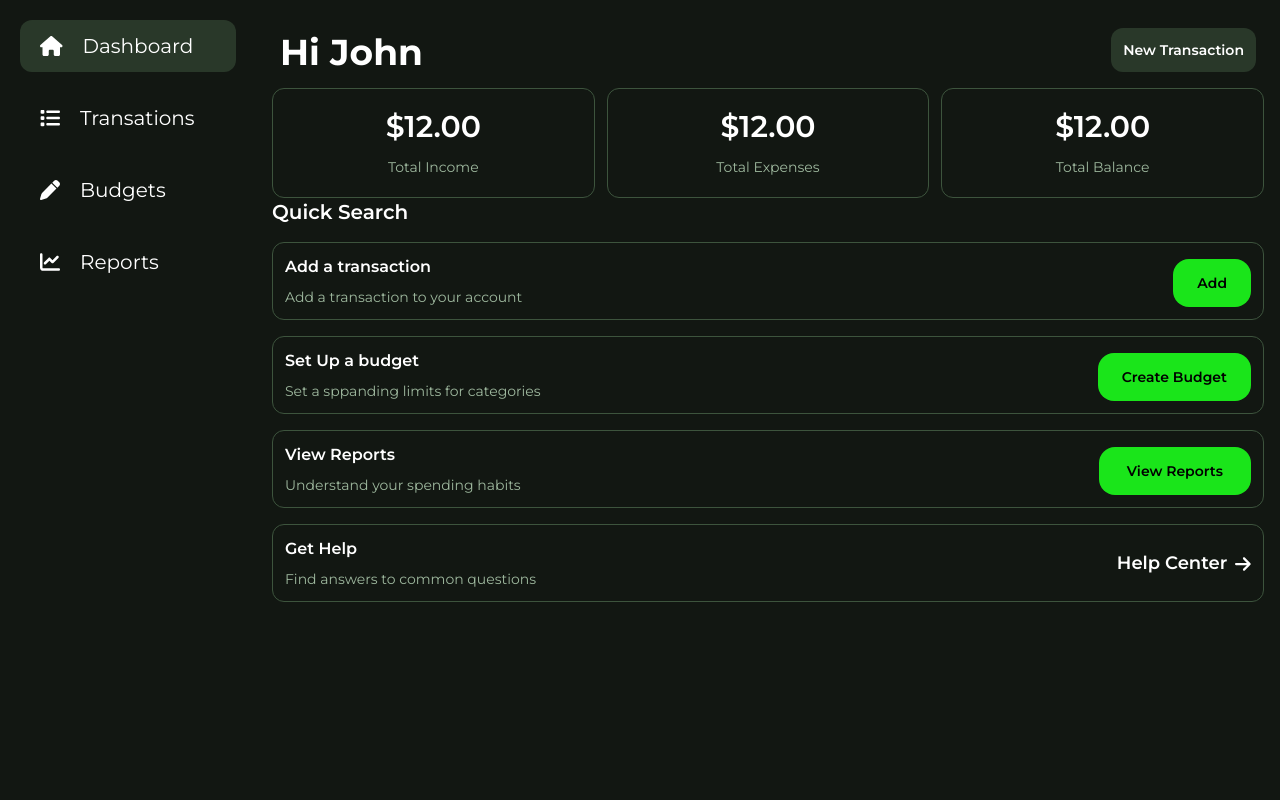
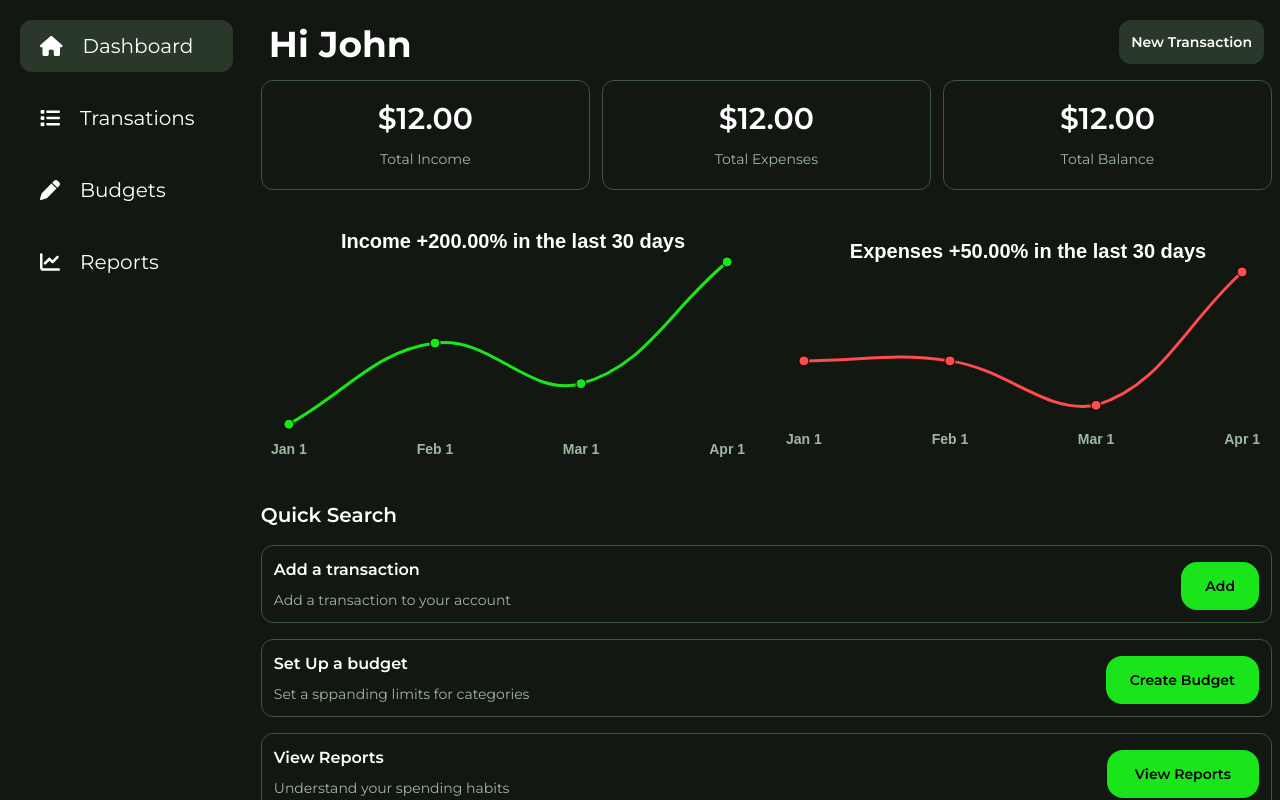
Before and after one commit to SirvalFilho/personal-financial-app, a Vue app: page /home in a window 1280 px wide. Built offline with nearby package versions, Linux system fonts and the light colour scheme.

Commit message:
feat: create charts home

```diff
--- a/package.json
+++ b/package.json
@@ -11,8 +11,10 @@
   "dependencies": {
     "@fortawesome/fontawesome-free": "^6.7.2",
     "@tailwindcss/vite": "^4.1.5",
+    "chart.js": "^4.4.9",
     "tailwindcss": "^4.1.5",
     "vue": "^3.5.13",
+    "vue-chartjs": "^5.3.2",
     "vue-router": "^4.5.1"
   },
   "devDependencies": {
--- a/src/App.vue
+++ b/src/App.vue
@@ -1,12 +1,13 @@
 <template>
-  <div class="flex min-h-screen">
-    <aside class="w-1/5">
-      <NavBar />
-    </aside>
-    <main class="w-4/5 p-2">
-      <router-view/>
-    </main>
-  </div>
+ <div class="flex min-h-screen overflow-x-hidden">
+  <aside class="flex-[1] max-w-[20vw] overflow-x-hidden">
+    <NavBar />
+  </aside>
+  <main class="flex-[4] p-2  overflow-x-hidden">
+    <router-view />
+  </main>
+</div>
+
 </template>
 
 <script setup>
--- a/src/components/NavBar.vue
+++ b/src/components/NavBar.vue
@@ -1,5 +1,5 @@
 <template>
-  <div class="w-full min-h-screen flex flex-col gap-5 justify-start p-5">
+  <div class=" min-h-screen flex flex-col gap-5 justify-start p-5">
     <router-link to="/" :class="[
     'flex items-center gap-5 px-5 p-3 text-white text-xl hover:bg-[var(--bg-option-focus)] hover:rounded-xl',
     $route.path === '/home' ? 'bg-[var(--bg-option-focus)] rounded-xl' : ''
--- /dev/null
+++ b/src/components/home/ChartsHome.vue
@@ -0,0 +1,234 @@
+<script setup>
+import { Line } from 'vue-chartjs'
+import { Chart as ChartJS, CategoryScale, LinearScale, LineElement, Title, Tooltip, Legend, PointElement } from 'chart.js'
+
+// Registrar os componentes necessários
+ChartJS.register(CategoryScale, LinearScale, LineElement, Title, Tooltip, Legend, PointElement)
+
+function calculatePercentageChange(data) {
+  const dataStart = data[0];
+  const dataEnd = data[data.length - 1];
+  return ((dataEnd - dataStart) / dataStart) * 100;
+}
+const chartData1 = {
+  labels: ['Jan 1', 'Feb 1', 'Mar 1', 'Apr 1'],
+  datasets: [
+    {
+      data: [100, 200, 150, 300],
+      borderColor: '#1AE51A',
+      backgroundColor: 'transparent',
+      tension: 0.4,
+      pointBackgroundColor: '#1AE51A',
+      pointBorderColor: '#000',
+      pointRadius: 5,
+    }
+  ]
+}
+const chartOptions1 = {
+  responsive: true,
+  plugins: {
+    legend: {
+      display: true,
+      position: 'top',
+
+      labels: {
+        generateLabels: function(chart) {
+          if (!chart || !chart.data || !chart.data.datasets || chart.data.datasets.length === 0) {
+            return []; // Se o gráfico ou dados não estão disponíveis, retorna uma lista vazia
+          }
+
+          let labels = ChartJS.defaults.plugins.legend.labels.generateLabels(chart);
+
+          const dataset = chart.data.datasets[0]; // Aqui pegamos o primeiro dataset
+          if (!dataset || !dataset.data || dataset.data.length === 0) {
+            return labels; // Se não houver dados no dataset, retorna os labels originais
+          }
+
+          const dataStart = dataset.data[0];
+          const dataEnd = dataset.data[dataset.data.length - 1];
+          const percentageChange = calculatePercentageChange(dataset.data);
+
+          if(percentageChange > 0){
+            labels[0].text = `Income +${percentageChange.toFixed(2)}% in the last 30 days`;
+          }else{
+            labels[0].text = `Income -${percentageChange.toFixed(2)}% in the last 30 days`;
+          }
+
+          return labels;
+        },
+        boxWidth: 0,
+        color: '#FFF',
+        font: {
+          size: 20,
+          family: 'Arial',
+          weight: 'bold'
+        },
+
+      },
+    },
+    tooltip: {
+      enabled: true
+    },
+    tooltip: { enabled: true }
+  },
+  scales: {
+    y: {
+    ticks: {
+      display: false
+    },
+    grid: {
+      display: false,
+      drawBorder: false
+    },
+    border:{
+      display: false
+    }
+  },
+  x: {
+    grid: {
+      display: false,
+      drawBorder: false
+    },
+    border:{
+      display: false
+    },
+    ticks: {
+      color: '#9EB89E',
+      font: {
+        size: 14,
+        weight: 'bold',
+        family: 'Arial'
+      },
+      padding: 10
+    }
+  }
+}
+}
+
+const chartData2 = {
+  labels: ['Jan 1', 'Feb 1', 'Mar 1', 'Apr 1'],
+  datasets: [
+    {
+      data: [200, 200, 150, 300],
+      borderColor: '#1AE51A',
+      backgroundColor: 'transparent',
+      tension: 0.4,
+      pointBackgroundColor: '#1AE51A',
+      pointBorderColor: '#000',
+      pointRadius: 5,
+    }
+  ]
+}
+
+const chartOptions2 = {
+  responsive: true,
+  plugins: {
+    legend: {
+      display: true,
+      position: 'top',
+      labels: {
+        generateLabels: function(chart) {
+          if (!chart || !chart.data || !chart.data.datasets || chart.data.datasets.length === 0) {
+            return []; // Se o gráfico ou dados não estão disponíveis, retorna uma lista vazia
+          }
+
+          let labels = ChartJS.defaults.plugins.legend.labels.generateLabels(chart);
+
+          const dataset = chart.data.datasets[0]; // Aqui pegamos o primeiro dataset
+          if (!dataset || !dataset.data || dataset.data.length === 0) {
+            return labels; // Se não houver dados no dataset, retorna os labels originais
+          }
+
+          const dataStart = dataset.data[0];
+          const dataEnd = dataset.data[dataset.data.length - 1];
+          const percentageChange = calculatePercentageChange(dataset.data);
+
+          if(percentageChange > 0){
+            labels[0].text = `Expenses +${percentageChange.toFixed(2)}% in the last 30 days`;
+          }else{
+            labels[0].text = `Expenses ${percentageChange.toFixed(2)}% in the last 30 days`;
+          }
+           // Alterando o texto da legenda
+
+          return labels;
+        },
+        boxWidth: 0,
+        color: '#FFF',
+        font: {
+          size: 20,
+          family: 'Arial',
+          weight: 'bold'
+        },
+        usePointStyle: true,
+        padding: 10
+      },
+    },
+
+    tooltip: {
+      enabled: true
+    },
+    tooltip: { enabled: true }
+  },
+  layout: {
+    padding: {
+      top: 10,
+      bottom: 10
+    }
+  },
+  scales: {
+    y: {
+    ticks: {
+      display: false
+    },
+    grid: {
+      display: false,
+      drawBorder: false
+    },
+    border:{
+      display: false
+    }
+  },
+  x: {
+    grid: {
+      display: false,
+      drawBorder: false
+    },
+    border:{
+      display: false
+    },
+    ticks: {
+      color: '#9EB89E',
+      font: {
+        size: 14,
+        weight: 'bold',
+        family: 'Arial'
+      },
+      padding: 10
+    }
+  }
+}
+}
+
+const percentageChange1 = calculatePercentageChange(chartData1.datasets[0].data);
+const percentageChange2 = calculatePercentageChange(chartData2.datasets[0].data);
+
+
+chartData1.datasets[0].borderColor = percentageChange1 < 0 ? '#FF4C4C' : '#1AE51A';
+chartData1.datasets[0].pointBackgroundColor = percentageChange1 < 0 ? '#FF4C4C' : '#1AE51A';
+
+
+chartData2.datasets[0].borderColor = percentageChange2 < 0 ? '#1A9EFF'  : '#FF4C4C';
+chartData2.datasets[0].pointBackgroundColor = percentageChange2 < 0 ? '#1A9EFF'  : '#FF4C4C';
+
+</script>
+
+<template>
+  <div class=" flex flex-row overflow-x-hidden">
+    <div class="flex-1 max-h-80 pr-5">
+    <Line :data="chartData1" :options="chartOptions1" class="h-full" />
+  </div>
+  <div class="flex-1 max-h-80">
+    <Line :data="chartData2" :options="chartOptions2" class="h-full" />
+  </div>
+  </div>
+</template>
--- a/src/components/home/DisplayTotal.vue
+++ b/src/components/home/DisplayTotal.vue
@@ -1,5 +1,5 @@
 <template>
-    <div class="flex flex-col items-center gap-3 rounded-xl border-1 border-[var(--border-1-green)] p-5 w-full">
+    <div class="flex flex-col items-center gap-3 rounded-xl border-1 border-[var(--border-1-green)] p-5 flex-1">
         <h1 class="text-3xl font-semibold text-white">{{ formatCurrencyUSD(12)}}</h1>
         <h2 class="text-sm text-[var(--font-1-softgreen)]">{{label}}</h2>
     </div>
--- a/src/components/home/HeaderHome.vue
+++ b/src/components/home/HeaderHome.vue
@@ -4,7 +4,7 @@
                 <h1 class="text-4xl text-white font-bold">Hi John</h1>
                 <router-link to="/transactions" class="text-sm bg-[var(--bg-option-focus)] p-3 mt-1 rounded-xl text-white font-semibold">New Transaction</router-link>
             </div>
-            <div class="flex flex-row items-center gap-3 w-full">
+            <div class="flex flex-row items-center gap-3">
                 <DisplayTotal  v-for="(item, index) in displayTotalOptions" :key="index" :label="item"></DisplayTotal>
             </div>
         </div>
--- a/src/pages/HomePage.vue
+++ b/src/pages/HomePage.vue
@@ -1,13 +1,15 @@
 <template>
-    <div class="flex flex-col p-2">
-       <HeaderHome></HeaderHome>
-       <QuickSearch></QuickSearch>
-    </div>
+    <div class="flex flex-col gap-8">
+    <HeaderHome />
+    <ChartsHome />
+    <QuickSearch />
+</div>
 </template>
 
 <script setup>
 import HeaderHome from '../components/home/HeaderHome.vue';
 import QuickSearch from '../components/home/QuickSearch.vue';
+import ChartsHome from '../components/home/ChartsHome.vue';
 </script>
 
 <style scoped>
--- a/src/style.css
+++ b/src/style.css
@@ -10,10 +10,15 @@
     --font-1-softgreen:#9EB89E;
 }
 
+html, body {
+    margin: 0;
+    padding: 0;
+    overflow-x: hidden;
+  }
+
 body{
     font-family: 'Montserrat', sans-serif;
     background-color: var(--bg-color-main);
     width: 100vw;
     height: 100vh;
-    box-sizing: border-box;
 }
--- a/tailwind.config.js
+++ b/tailwind.config.js
@@ -8,7 +8,7 @@ export default {
       extend: {
         colors: {
           "bg-option-focus": "var(--bg-option-focus)",
-        },
+        }
       },
     },
     plugins: [],
```
Also changed, not shown: 1 other file (tests, documents, lock files or other folders).
